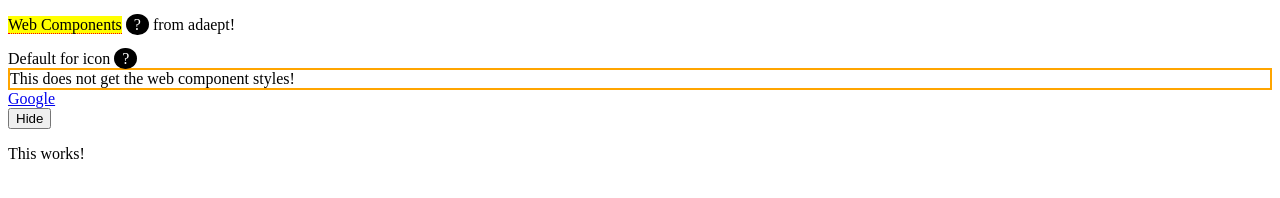
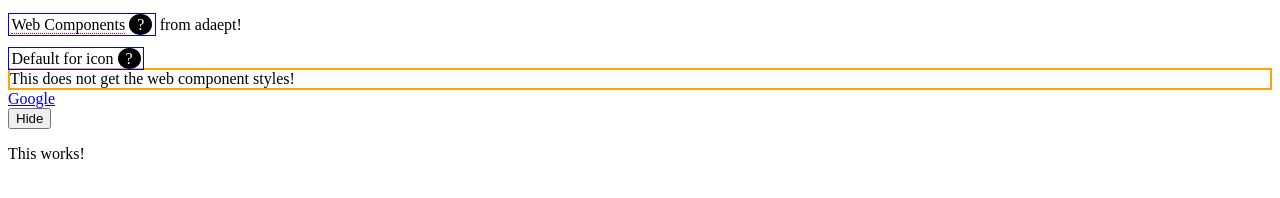
Before and after one commit to adaept/ae-tooltip-component, a plain HTML site: page index.html in a window 1280 px wide. Drawn offline with Linux system fonts and the light colour scheme.

Commit message:
feat () style custom element as a whole

```diff
--- a/index.html
+++ b/index.html
@@ -11,8 +11,13 @@
             border: 2px solid orange;
         }
 
+        ae-tooltip-component {
+            border: 1px solid blue;
+            padding: 0.15rem;
+        }
+
         .highlight {
-            background-color: yellow;
+            /* background-color: yellow; */
             /* border-bottom: 2px solid blue; */
         }
     </style>
```
